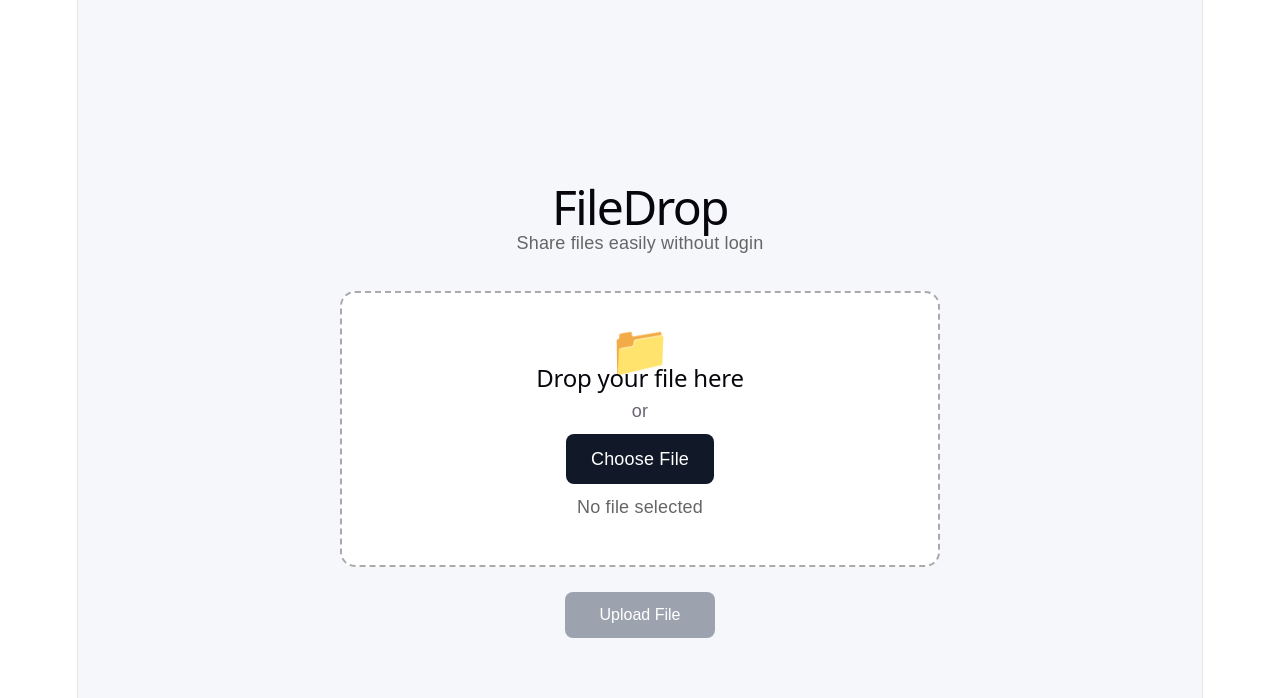
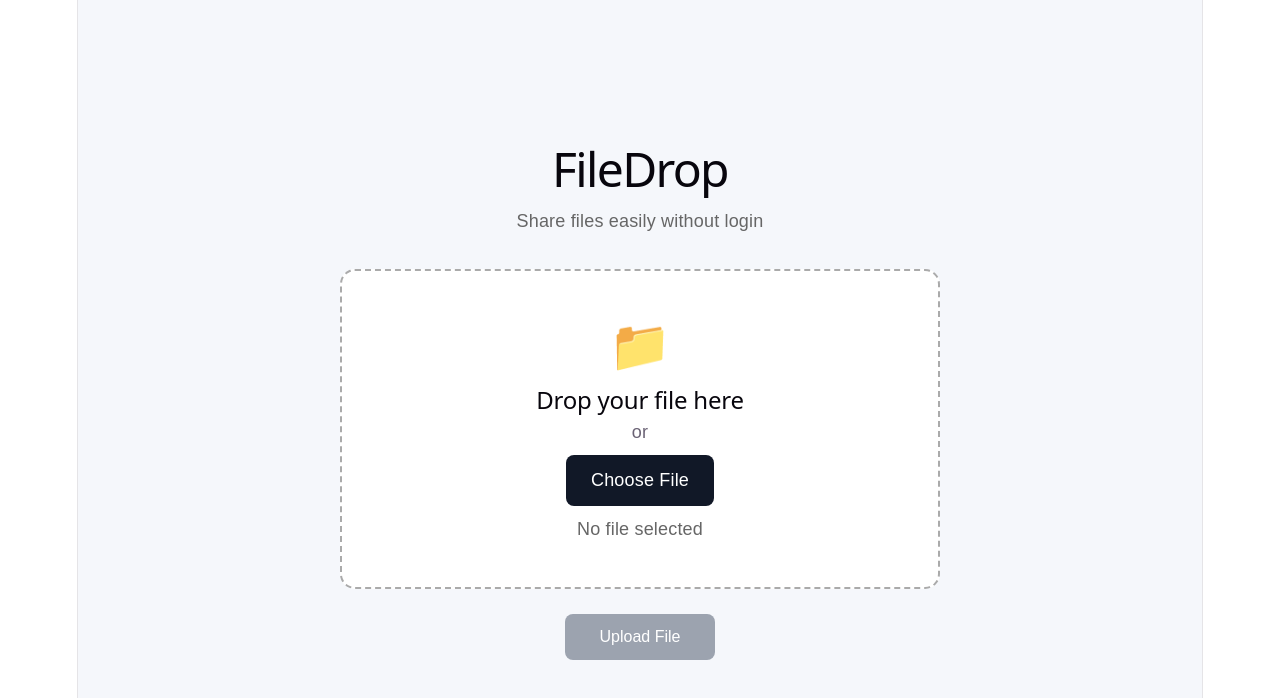
Before and after one commit to sara-upadhyay/file-sharing, a React app in the folder frontend/: page / in a window 1280 px wide. Shown: the top 698 px of the page. Built offline with nearby package versions, Linux system fonts and the light colour scheme; the HTML template or start-up script is replaced by a standard one.

Commit message:
making changes in ui

```diff
--- a/frontend/src/App.css
+++ b/frontend/src/App.css
@@ -23,7 +23,8 @@ body {
 
 h1 {
   font-size: 48px;
-  margin-bottom: 10px;
+  line-height: 1.2;
+  margin: 0 0 10px;
 }
 
 .subtitle {
@@ -41,6 +42,8 @@ h1 {
 
 .icon {
   font-size: 50px;
+  line-height: 1.2;
+  margin-bottom: 10px;
 }
 
 .upload-box h2 {
@@ -79,12 +82,13 @@ h1 {
 .upload-button:hover {
   background: #1d4ed8;
 }
+
 .upload-button:disabled {
   background: #9ca3af;
   cursor: not-allowed;
 }
-.upload-box.drag-active{
+
+.upload-box.drag-active {
   border-color: #4f46e5;
   background: #eef2ff;
-
 }
```
